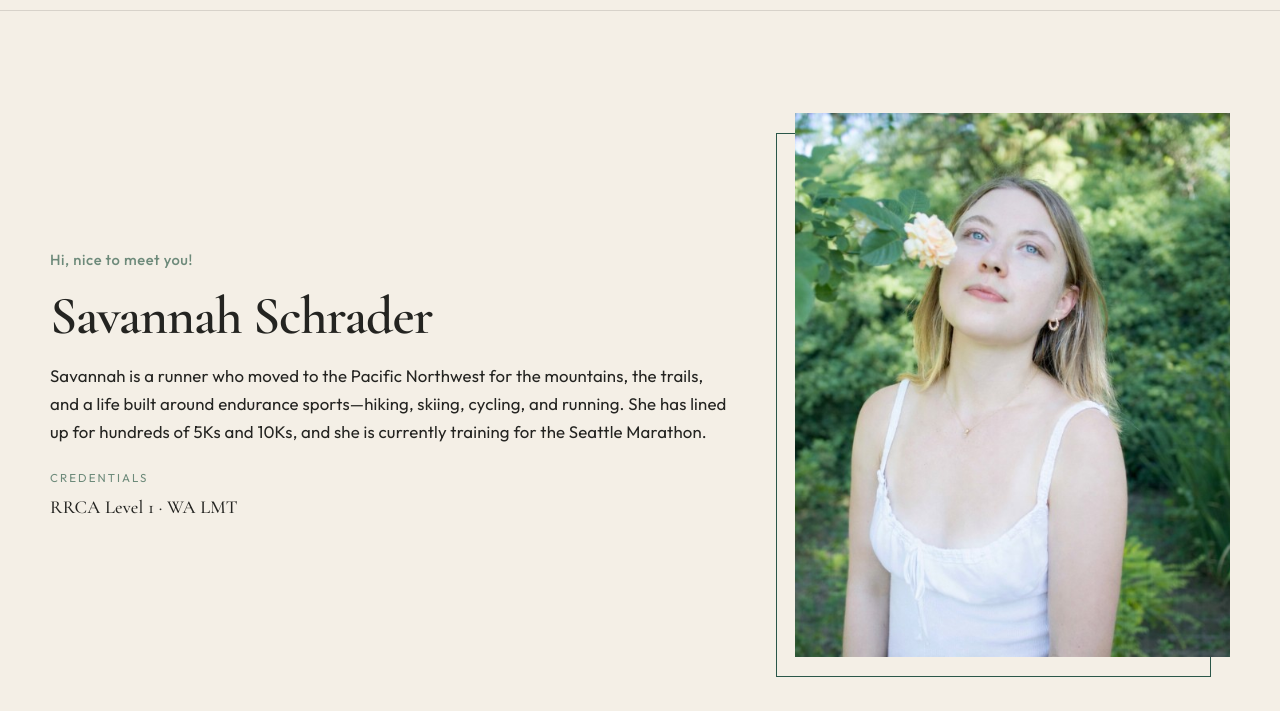
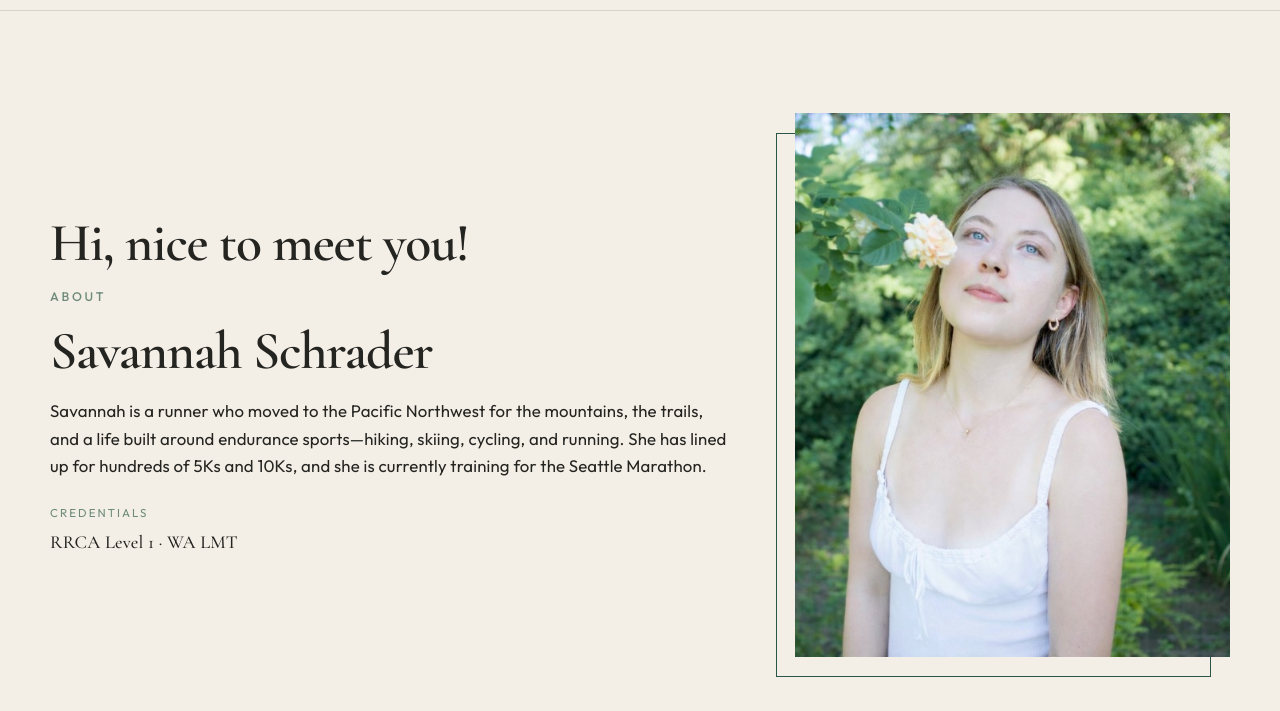
Before and after one commit to savannahschrader/running, a plain HTML site: page index.html in a window 1280 px wide. Shown: the part 89-800 px from the top of the page. Drawn offline with nearby package versions, Linux system fonts and the light colour scheme.

Commit message:
Make the About greeting a large headline above the About label.
Co-authored-by: Cursor <cursoragent@cursor.com>

```diff
--- a/css/styles.css
+++ b/css/styles.css
@@ -98,9 +98,18 @@ p:last-child {
 }
 
 .about-greeting {
-  font-size: 0.92rem;
-  letter-spacing: 0.04em;
+  font-family: var(--serif);
+  font-weight: 600;
+  font-size: clamp(2rem, 4.4vw, 3.35rem);
+  line-height: 1.12;
+  letter-spacing: -0.02em;
   text-transform: none;
+  color: inherit;
+  margin: 0 0 0.85rem;
+}
+
+.about-copy h1 {
+  margin-top: 0;
 }
 
 .lede {
--- a/index.html
+++ b/index.html
@@ -45,7 +45,8 @@
     <section class="section section-cream" id="about" aria-labelledby="about-heading">
       <div class="section-inner about-grid">
         <div class="about-copy reveal">
-          <p class="eyebrow about-greeting">Hi, nice to meet you!</p>
+          <p class="about-greeting">Hi, nice to meet you!</p>
+          <p class="eyebrow">About</p>
           <h1 id="about-heading">Savannah Schrader</h1>
           <p>Savannah is a runner who moved to the Pacific Northwest for the mountains, the trails, and a life built around endurance sports—hiking, skiing, cycling, and running. She has lined up for hundreds of 5Ks and 10Ks, and she is currently training for the Seattle Marathon.</p>
           <dl class="creds">
```
